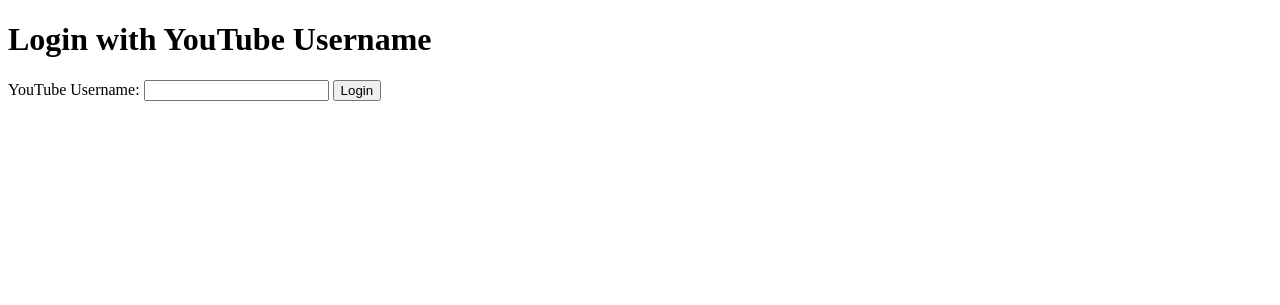
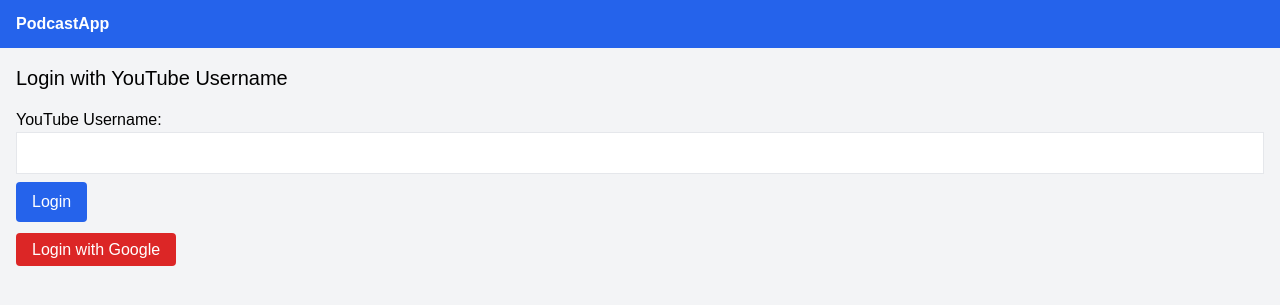
Before and after one commit to Fergulati/podcast-giveaway-app, a Flask app: page /login in a window 1280 px wide. Shown: the top 305 px of the page. Run offline with Flask 3, Linux system fonts and the light colour scheme; some libraries are stand-ins or nearby versions.

Commit message:
Add Google OAuth login and update channels

```diff
--- a/app/routes.py
+++ b/app/routes.py
@@ -10,6 +10,11 @@
 from types import SimpleNamespace
 
 from .models import User, get_total_points
+try:
+    from flask_dance.contrib.google import google
+except Exception:  # pragma: no cover - optional dependency
+    google = None  # type: ignore
+import json
 import os
 import requests
 
@@ -20,8 +25,9 @@
 API_KEY = os.environ.get('YOUTUBE_API_KEY')
 
 CHANNEL_IDS = [
-    # Example channel IDs can be added here
-    'UC_x5XG1OV2P6uZZ5FSM9Ttw',  # Google Developers
+    'UCZY97wqlKHsx2qFibsMLLtg',
+    'UCAI6Gk0R_1aGa76ShKFA78Q',
+    'UCJfeceoPn3MSpdNM3n-DIWg',
 ]
 
 
@@ -38,14 +44,76 @@
     return render_template('channels.html', username=username, channels=channels)
 
 
+@bp.route('/channel/<cid>')
+def watch_channel(cid):
+    username = session.get('username')
+    if not username:
+        return redirect(url_for('main.login'))
+    channels = get_channel_data()
+    channel = next((c for c in channels if c['id'] == cid), None)
+    if channel is None:
+        return redirect(url_for('main.index'))
+    return render_template('watch.html', username=username, channel=channel)
+
+
 @bp.route('/login', methods=['GET', 'POST'])
 def login():
+    error = None
     if request.method == 'POST':
-        username = request.form['username']
-        session['username'] = username
-        session['role'] = 'ROLE_ADMIN' if username == 'admin' else 'ROLE_USER'
-        return redirect(url_for('main.index'))
-    return render_template('login.html')
+        username = request.form['username'].strip()
+        if not username:
+            error = 'Username required'
+        else:
+            session['username'] = username
+            session['role'] = (
+                'ROLE_ADMIN' if username == 'admin' else 'ROLE_USER'
+            )
+            return redirect(url_for('main.index'))
+    return render_template('login.html', username=None, error=error)
+
+
+@bp.route('/oauth-login')
+def oauth_login():
+    if google is None:
+        return redirect(url_for('main.login'))
+    if not google.authorized:
+        return redirect(url_for('google.login'))
+    resp = google.get('/oauth2/v2/userinfo')
+    if not resp.ok:
+        return redirect(url_for('main.login'))
+    info = resp.json()
+    username = info.get('name') or info.get('email')
+    session['username'] = username
+    session['role'] = 'ROLE_USER'
+
+    token = google.blueprint.token
+    session_factory = getattr(current_app, 'session_factory', None)
+    if session_factory is not None:
+        db_session = session_factory()
+        try:
+            user = db_session.query(User).filter_by(username=username).first()
+            if user is None:
+                user = User(username=username)
+                db_session.add(user)
+                db_session.commit()
+            from .models import OAuth
+            oauth = (
+                db_session.query(OAuth)
+                .filter_by(provider='youtube', user_id=user.id)
+                .first()
+            )
+            token_json = json.dumps(token)
+            if oauth:
+                oauth.token = token_json
+            else:
+                oauth = OAuth(
+                    provider='youtube', token=token_json, user_id=user.id
+                )
+                db_session.add(oauth)
+            db_session.commit()
+        finally:
+            db_session.close()
+    return redirect(url_for('main.dashboard'))
 
 
 @bp.route('/logout')
@@ -77,7 +145,7 @@
             db_session.close()
 
     current_user = SimpleNamespace(id=user_id, username=username, points_total=points_total)
-    return render_template('dashboard.html', current_user=current_user)
+    return render_template('dashboard.html', current_user=current_user, username=username)
 
 
 def get_channel_data():
--- a/static/style.css
+++ b/static/style.css
@@ -1 +1,11 @@
-body { font-family: Arial, sans-serif; margin: 2em; }
+body {
+    font-family: Arial, sans-serif;
+    margin: 0;
+    background: #f9fafb;
+}
+
+.container {
+    max-width: 960px;
+    margin: 0 auto;
+    padding: 1rem;
+}
--- /dev/null
+++ b/templates/base.html
@@ -0,0 +1,27 @@
+<!doctype html>
+<html>
+<head>
+    <meta charset="utf-8">
+    <title>{% block title %}Podcast App{% endblock %}</title>
+    <link rel="stylesheet" href="{{ url_for('static', filename='style.css') }}">
+    <script src="https://cdn.tailwindcss.com"></script>
+</head>
+<body class="bg-gray-100">
+    <nav class="bg-blue-600 text-white">
+        <div class="container flex justify-between items-center py-3">
+            <a href="{{ url_for('main.index') }}" class="font-bold">PodcastApp</a>
+            {% if username %}
+            <div>
+                <span class="mr-2">Welcome {{ username }}</span>
+                <a href="{{ url_for('main.dashboard') }}" class="underline mr-2">Dashboard</a>
+                <a href="{{ url_for('main.logout') }}" class="underline">Logout</a>
+            </div>
+            {% endif %}
+        </div>
+    </nav>
+    <main class="container py-4">
+        {% block content %}{% endblock %}
+    </main>
+    {% block scripts %}{% endblock %}
+</body>
+</html>
--- a/templates/login.html
+++ b/templates/login.html
@@ -1,8 +1,18 @@
-<!doctype html>
-<title>Login</title>
-<h1>Login with YouTube Username</h1>
-<form method="post">
-    <label for="username">YouTube Username:</label>
-    <input type="text" id="username" name="username" required>
-    <button type="submit">Login</button>
+{% extends "base.html" %}
+{% block title %}Login{% endblock %}
+{% block content %}
+<h1 class="text-xl mb-4">Login with YouTube Username</h1>
+{% if error %}
+<p class="text-red-600 mb-2">{{ error }}</p>
+{% endif %}
+<form method="post" class="space-y-2">
+    <div>
+        <label for="username" class="block">YouTube Username:</label>
+        <input type="text" id="username" name="username" class="border p-2 w-full" required>
+    </div>
+    <button type="submit" class="px-4 py-2 bg-blue-600 text-white rounded">Login</button>
 </form>
+<p class="mt-4">
+    <a href="{{ url_for('google.login') }}" class="px-4 py-2 bg-red-600 text-white rounded">Login with Google</a>
+</p>
+{% endblock %}
```
Also changed, not shown: app/__init__.py (+19 -0 lines), templates/channels.html (+15 -9 lines), templates/dashboard.html (+7 -10 lines), templates/watch.html (added, +11 -0 lines), README.md.
